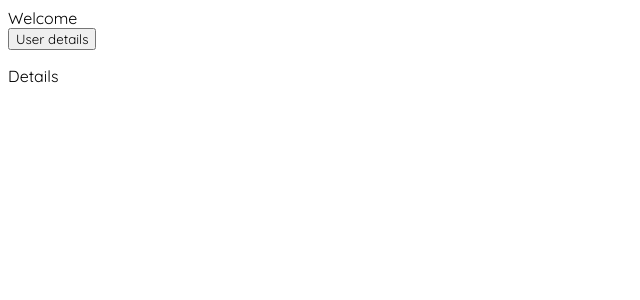
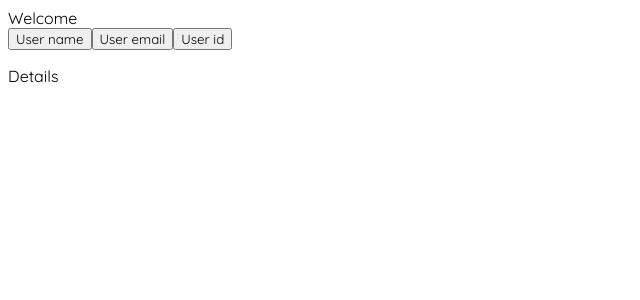
Before and after one commit to Lebang11/teamhub-client, a React (Create React App) app: page /main in a window 1280 px wide. Shown: the top 300 px of the page, without its empty margins (0-640 px from the left). Built offline with nearby package versions, Linux system fonts and the light colour scheme.

Commit message:
can view email, name and id

```diff
--- a/src/main.js
+++ b/src/main.js
@@ -5,10 +5,10 @@ import Cookies from "js-cookie";
 function MainPage() {
     const [info, setInfo] = useState('Details')
 
-    const getInfo = async () => {
+    const getInfo = async (data) => {
         const info = await axios.get('https://team-hub.onrender.com/api/main');
-        console.log(Cookies.get('token_name'))
-        setInfo(Cookies.get('token_name'))
+        console.log(Cookies.get(`token_${data}`))
+        setInfo(Cookies.get(`token_${data}`))
     }
 
 
@@ -17,9 +17,16 @@ function MainPage() {
             <div>
                 Welcome
             </div>
-            <button onClick={getInfo} className="user button">
-                User details
+            <button onClick={(e) => {getInfo('name')}} className="user button">
+                User name
             </button>
+            <button onClick={(e) => {getInfo('email')}} className="user button">
+                User email
+            </button>
+            <button onClick={(e) => {getInfo('id')}} className="user button">
+                User id
+            </button>
+
             <p>{info}</p>
         </div>
     )
```
